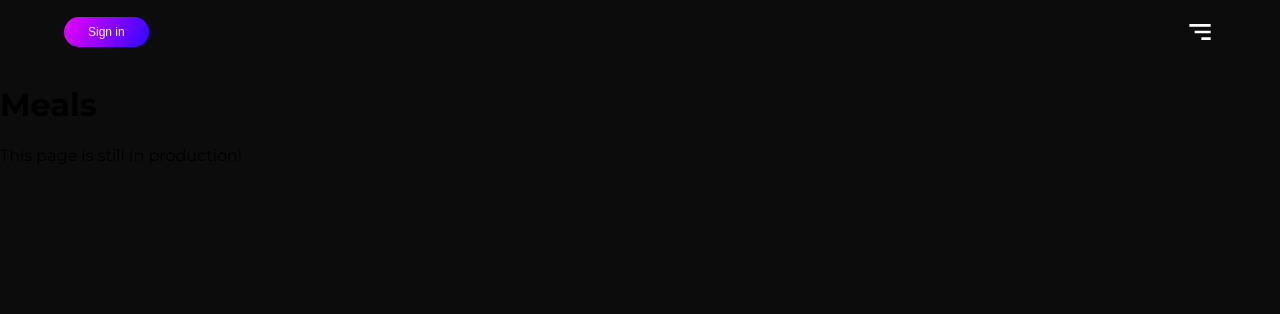
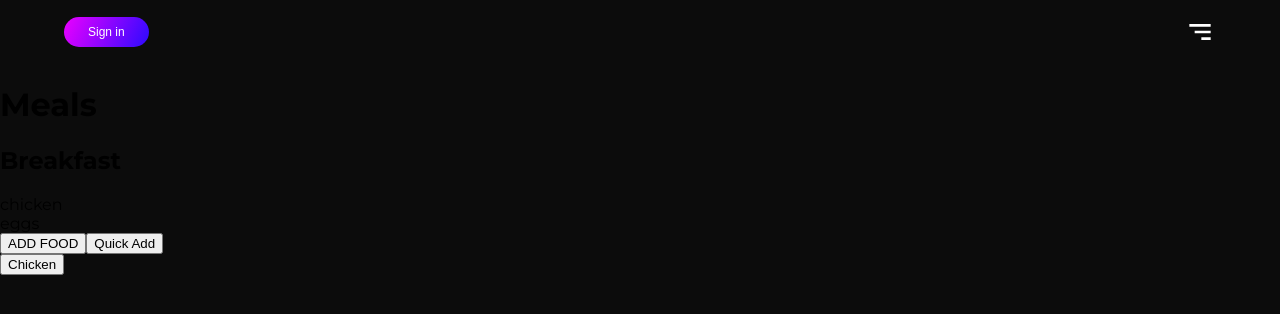
Before and after one commit to Airhacker/PROJECT-DYSON, a Next.js app: page /user/meals in a window 1280 px wide. Shown: the top 314 px of the page. Built offline with nearby package versions, Linux system fonts and the light colour scheme; no server answers.

Commit message:
Calorie section WIP

```diff
--- a/package.json
+++ b/package.json
@@ -10,6 +10,7 @@
   },
   "dependencies": {
     "@firebase/firestore": "^3.8.0",
+    "axios": "^1.2.2",
     "firebase": "^9.15.0",
     "framer-motion": "^7.10.0",
     "next": "12.3.1",
--- a/pages/user/meals.js
+++ b/pages/user/meals.js
@@ -1,8 +1,62 @@
+import axios from "axios";
+import { useState } from "react";
+
 const Meals = () => {
+  const APP_ID = "0dd4ae33";
+  const APP_KEY = "c4abf90ac9fcf7f611cd304a6378c6fc";
+
+  const [breakfast, setBreakfast] = useState(["chicken", "eggs"]);
+
+  const searchFood = async (food) => {
+    try {
+      const response = await axios.get(
+        `https://api.edamam.com/search?q=${food}&app_id=${APP_ID}&app_key=${APP_KEY}`
+      );
+      const data = response.data;
+      console.log(data);
+      return data;
+    } catch (error) {
+      console.log(error);
+    }
+  };
+
+  const getFoodInfo = async (food) => {
+    const data = await searchFood(food);
+    const calories = data.hits[0].recipe.calories;
+    const fat = data.hits[0].recipe.totalNutrients.FAT;
+    const protein = data.hits[0].recipe.totalNutrients.PROCNT;
+    const carb = data.hits[0].recipe.totalNutrients.CHOCDF;
+    console.log(data.hits[0].recipe);
+    console.log(calories, fat, protein, carb);
+
+    return {
+      calories,
+      fat,
+      protein,
+      carb,
+    };
+  };
+
   return (
     <div>
       <h1>Meals</h1>
-      <p>This page is still in production!</p>
+
+      <div>
+        <h2>Breakfast</h2>
+        <div>
+          {breakfast.map((food, index) => (
+            <div key={index}>{food}</div>
+          ))}
+        </div>
+        <div>
+          <button>ADD FOOD</button>
+          <button>Quick Add</button>
+        </div>
+      </div>
+
+      <button onClick={() => getFoodInfo("2 cups of chicken biryani")}>
+        Chicken
+      </button>
     </div>
   );
 };
```
Also changed, not shown: components/SelectedWorkout.jsx (+12 -1 lines), 2 other files (tests, documents, lock files or other folders).
